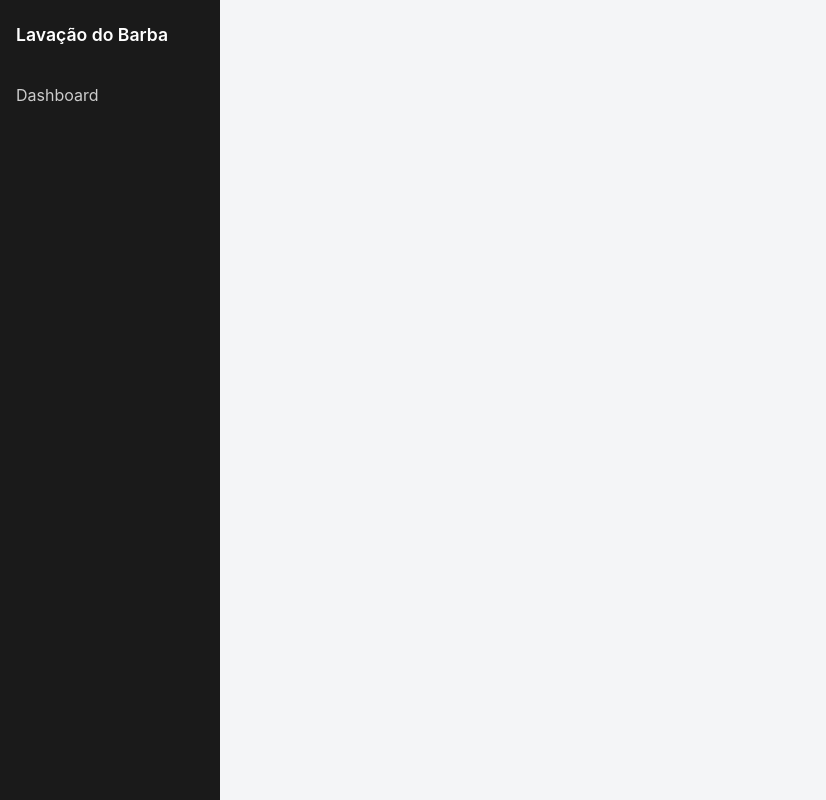
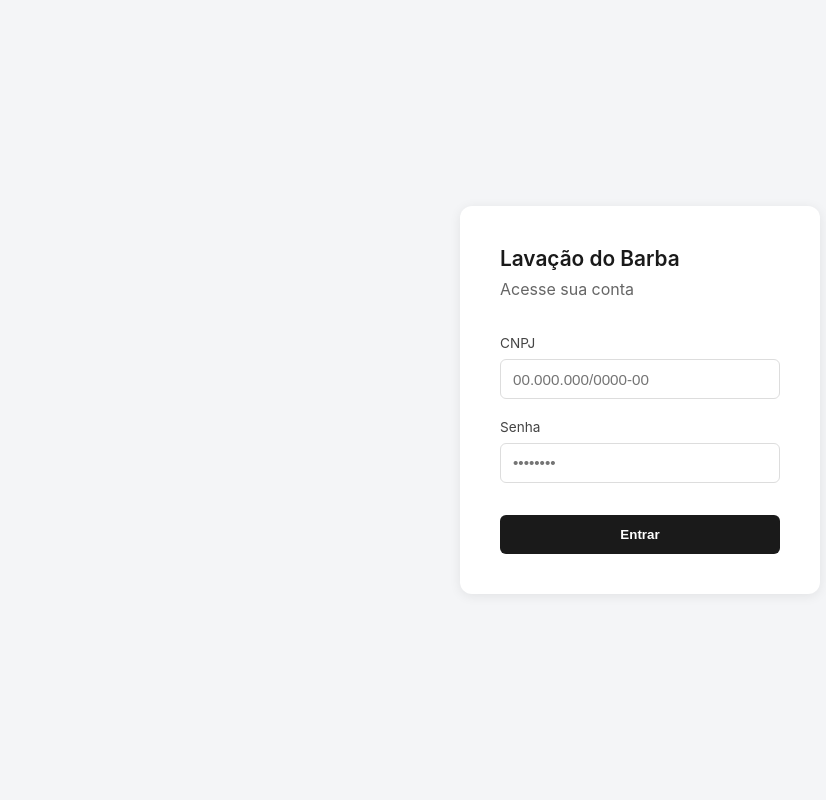
Before and after one commit to Lavacao-do-Barba/frontend-lavacao, a Vue app: page /login in a window 1280 px wide. Shown: the whole page, without its empty margins (0-826 px from the left). Built offline with nearby package versions, Linux system fonts and the light colour scheme; no server answers; the HTML template or start-up script is replaced by a standard one.

Commit message:
FEAT: tela de login com autenticacao real e protecao de rotas

```diff
--- a/src/App.vue
+++ b/src/App.vue
@@ -1,7 +1,11 @@
 <script setup>
+import { useRoute } from 'vue-router'
 import AppLayout from './layouts/AppLayout.vue'
+
+const route = useRoute()
 </script>
 
 <template>
-  <AppLayout />
+  <AppLayout v-if="route.meta.requiresAuth" />
+  <router-view v-else />
 </template>
--- a/src/components/Sidebar.vue
+++ b/src/components/Sidebar.vue
@@ -1,7 +1,17 @@
 <script setup>
+import { useRouter } from 'vue-router'
+import { logout } from '../services/auth'
+
 const links = [
   { nome: 'Dashboard', rota: '/' },
 ]
+
+const router = useRouter()
+
+function handleLogout() {
+  logout()
+  router.push('/login')
+}
 </script>
 
 <template>
@@ -14,6 +24,7 @@ const links = [
         </li>
       </ul>
     </nav>
+    <button class="sidebar__logout" @click="handleLogout">Sair</button>
   </aside>
 </template>
 
@@ -27,11 +38,17 @@ const links = [
   position: fixed;
   left: 0;
   top: 0;
+  display: flex;
+  flex-direction: column;
 }
 
 .sidebar__logo {
   font-size: 1.1rem;
   margin-bottom: 2rem;
+}
+
+.sidebar nav {
+  flex: 1;
 }
 
 .sidebar nav ul li {
@@ -45,4 +62,18 @@ const links = [
 .sidebar nav ul li a:hover {
   color: #fff;
 }
+
+.sidebar__logout {
+  background: transparent;
+  border: 1px solid #444;
+  color: #ccc;
+  padding: 0.5rem;
+  border-radius: 6px;
+  cursor: pointer;
+}
+
+.sidebar__logout:hover {
+  background: #333;
+  color: #fff;
+}
 </style>
--- a/src/router/index.js
+++ b/src/router/index.js
@@ -1,8 +1,11 @@
 import { createRouter, createWebHistory } from 'vue-router'
 import Dashboard from '../views/Dashboard.vue'
+import Login from '../views/Login.vue'
+import { isAuthenticated } from '../services/auth'
 
 const routes = [
-  { path: '/', name: 'dashboard', component: Dashboard },
+  { path: '/login', name: 'login', component: Login },
+  { path: '/', name: 'dashboard', component: Dashboard, meta: { requiresAuth: true } },
 ]
 
 const router = createRouter({
@@ -10,4 +13,10 @@ const router = createRouter({
   routes,
 })
 
+router.beforeEach((to) => {
+  if (to.meta.requiresAuth && !isAuthenticated()) {
+    return { name: 'login' }
+  }
+})
+
 export default router
--- /dev/null
+++ b/src/views/Login.vue
@@ -0,0 +1,112 @@
+<script setup>
+import { ref } from 'vue'
+import { useRouter } from 'vue-router'
+import { login } from '../services/auth'
+
+const cnpj = ref('')
+const password = ref('')
+const erro = ref('')
+const carregando = ref(false)
+
+const router = useRouter()
+
+async function handleSubmit() {
+  erro.value = ''
+  carregando.value = true
+
+  try {
+    await login(cnpj.value, password.value)
+    router.push('/')
+  } catch (e) {
+    erro.value = 'CNPJ ou senha inválidos.'
+  } finally {
+    carregando.value = false
+  }
+}
+</script>
+
+<template>
+  <div class="login">
+    <form class="login__card" @submit.prevent="handleSubmit">
+      <h1>Lavação do Barba</h1>
+      <p class="login__subtitulo">Acesse sua conta</p>
+
+      <label for="cnpj">CNPJ</label>
+      <input id="cnpj" v-model="cnpj" type="text" placeholder="00.000.000/0000-00" required />
+
+      <label for="password">Senha</label>
+      <input id="password" v-model="password" type="password" placeholder="••••••••" required />
+
+      <p v-if="erro" class="login__erro">{{ erro }}</p>
+
+      <button type="submit" :disabled="carregando">
+        {{ carregando ? 'Entrando...' : 'Entrar' }}
+      </button>
+    </form>
+  </div>
+</template>
+
+<style scoped>
+.login {
+  display: flex;
+  align-items: center;
+  justify-content: center;
+  min-height: 100vh;
+  background: #f4f5f7;
+}
+
+.login__card {
+  background: #fff;
+  padding: 2.5rem;
+  border-radius: 12px;
+  box-shadow: 0 2px 12px rgba(0, 0, 0, 0.08);
+  width: 100%;
+  max-width: 360px;
+  display: flex;
+  flex-direction: column;
+  gap: 0.5rem;
+}
+
+.login__card h1 {
+  font-size: 1.3rem;
+}
+
+.login__subtitulo {
+  color: #666;
+  margin-bottom: 1rem;
+}
+
+.login__card label {
+  font-size: 0.85rem;
+  color: #444;
+  margin-top: 0.75rem;
+}
+
+.login__card input {
+  padding: 0.65rem 0.75rem;
+  border: 1px solid #ddd;
+  border-radius: 6px;
+  font-size: 0.95rem;
+}
+
+.login__card button {
+  margin-top: 1.5rem;
+  padding: 0.75rem;
+  background: #1a1a1a;
+  color: #fff;
+  border: none;
+  border-radius: 6px;
+  cursor: pointer;
+  font-weight: 600;
+}
+
+.login__card button:disabled {
+  opacity: 0.6;
+  cursor: not-allowed;
+}
+
+.login__erro {
+  color: #d33;
+  font-size: 0.85rem;
+}
+</style>
```
